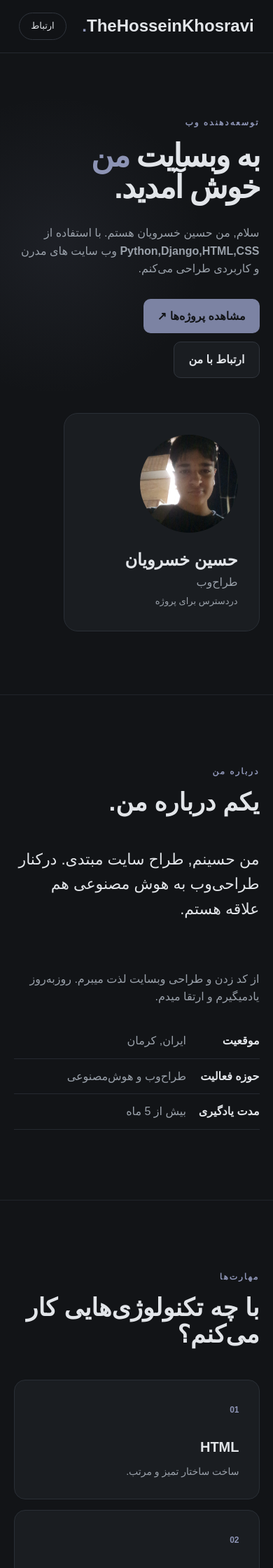
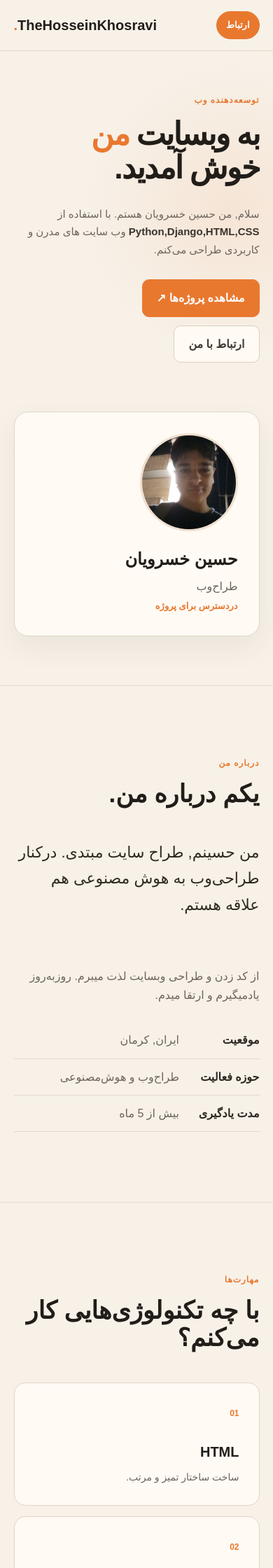
Before and after one commit to Luffysun09/Real-Web-Project, a Django app: page / in a window 390 px wide. Shown: the top 2240 px of the page at 70% size. Run offline with Django 5.2, Linux system fonts and the light colour scheme.

Commit message:
Update Style.css

```diff
--- a/mywebsite/static/css/Style.css
+++ b/mywebsite/static/css/Style.css
@@ -10,9 +10,9 @@ html {
 
 body {
     font-family: Arial, sans-serif;
-    background-color: #121417;
-    color: #E2E5E9;
-    line-height: 1.6;
+    background-color: #f7f1e8;
+    color: #211d19;
+    line-height: 1.7;
     direction: rtl;
 }
 
@@ -27,15 +27,19 @@ header {
     z-index: 100;
 }
 
+/* =========================
+   NAVBAR
+========================= */
+
 .navbar {
     display: flex;
     justify-content: space-between;
     align-items: center;
     padding: 18px 7%;
 
-    background-color: rgba(18, 20, 23, 0.92);
+    background-color: rgba(247, 241, 232, 0.92);
 
-    border-bottom: 1px solid #252930;
+    border-bottom: 1px solid #e2d7c9;
 
     backdrop-filter: blur(12px);
 }
@@ -43,10 +47,11 @@ header {
 .logo {
     font-size: 24px;
     font-weight: bold;
+    color: #211d19;
 }
 
 .logo span {
-    color: #8D94B5;
+    color: #e9782f;
 }
 
 .nav-links {
@@ -55,29 +60,41 @@ header {
 }
 
 .nav-links a {
-    color: #9AA1AA;
+    color: #6d655d;
     font-size: 14px;
     transition: 0.3s;
 }
 
 .nav-links a:hover {
-    color: #8D94B5;
+    color: #e9782f;
 }
 
 .talk-button {
-    padding: 8px 16px;
-    border: 1px solid #30353D;
+    order: -1;
+
+    padding: 9px 17px;
+
+    background-color: #e9782f;
+    color: #ffffff;
+
+    border: 1px solid #e9782f;
     border-radius: 20px;
+
     font-size: 13px;
+    font-weight: bold;
+
     transition: 0.3s;
 }
 
 .talk-button:hover {
-    background-color: #7C83A3;
-    color: #121417;
+    background-color: #d96620;
+    border-color: #d96620;
+    transform: translateY(-2px);
 }
 
-/* HOME */
+/* =========================
+   HOME
+========================= */
 
 .home {
     min-height: 90vh;
@@ -86,97 +103,139 @@ header {
     display: flex;
     justify-content: space-between;
     align-items: center;
-    gap: 50px;
+
+    gap: 70px;
 
     background:
         radial-gradient(
-            circle at 20% 30%,
-            #7C83A31A,
-            transparent 30%
+            circle at 85% 25%,
+            rgba(233, 120, 47, 0.10),
+            transparent 28%
         );
 }
 
 .home-text {
-    max-width: 700px;
+    width: min(700px, 100%);
+    text-align: right;
 }
 
 .small-title {
-    color: #8D94B5;
+    color: #e9782f;
     font-size: 12px;
     font-weight: bold;
-    letter-spacing: 2px;
+    letter-spacing: 1px;
     margin-bottom: 15px;
 }
 
 .home h1 {
     font-size: clamp(45px, 7vw, 90px);
-    line-height: 1;
-    letter-spacing: -4px;
+    line-height: 1.05;
+    letter-spacing: -3px;
 }
 
 .home h1 span {
-    color: #8D94B5;
+    color: #e9782f;
 }
 
 .description {
-    color: #9AA1AA;
+    color: #6d655d;
     max-width: 620px;
     margin: 30px 0;
     font-size: 16px;
 }
 
+.description b {
+    color: #3b342d;
+}
+
+/* =========================
+   BUTTONS
+========================= */
+
 .buttons {
+    width: 100%;
+
     display: flex;
+    justify-content: flex-start;
+    align-items: center;
+
     gap: 12px;
+
+    direction: rtl;
 }
 
 .button {
-    display: inline-block;
+    display: inline-flex;
+    align-items: center;
+    justify-content: center;
+
     padding: 12px 20px;
+
     border-radius: 10px;
+
     font-weight: bold;
-    border: none;
+
     cursor: pointer;
+
     transition: 0.3s;
 }
 
 .main-button {
-    background-color: #7C83A3;
-    color: #121417;
+    background-color: #e9782f;
+    color: #ffffff;
+
+    border: 1px solid #e9782f;
 }
 
 .main-button:hover {
+    background-color: #d96620;
+    border-color: #d96620;
+
     transform: translateY(-3px);
-    box-shadow: 0 10px 30px #7C83A333;
+
+    box-shadow: 0 10px 30px rgba(233, 120, 47, 0.20);
 }
 
 .second-button {
-    background-color: #1A1D21;
-    border: 1px solid #30353D;
+    background-color: #fffaf4;
+    color: #403931;
+
+    border: 1px solid #ddcfbf;
 }
 
 .second-button:hover {
-    border-color: #7C83A3;
+    border-color: #e9782f;
+    color: #e9782f;
+
+    transform: translateY(-3px);
 }
 
-/* PROFILE */
+/* =========================
+   PROFILE
+========================= */
 
 .profile {
     width: 280px;
+    flex-shrink: 0;
+
     padding: 30px;
 
-    background-color: #1A1D21;
+    background-color: #fffaf4;
 
-    border: 1px solid #2A2F36;
+    border: 1px solid #e2d5c6;
     border-radius: 20px;
 
     text-align: right;
+
+    box-shadow: 0 15px 40px rgba(74, 51, 29, 0.07);
 
     transition: 0.3s;
 }
 
 .profile:hover {
     transform: translateY(-6px);
+
+    box-shadow: 0 20px 45px rgba(74, 51, 29, 0.11);
 }
 
 .profile-picture {
@@ -187,41 +246,56 @@ header {
     overflow: hidden;
 
     margin-bottom: 20px;
+
+    border: 3px solid #f0dfcf;
 }
 
 .profile-picture img {
     width: 100%;
     height: 100%;
+
     object-fit: cover;
 }
 
-.profile h3 {
-    margin-bottom: 5px;
+.profile h2 {
+    margin-bottom: 4px;
 }
 
-.profile p,
-.profile span {
-    color: #9AA1AA;
+.profile p {
+    color: #6d655d;
 }
 
 .profile span {
+    display: inline-block;
+
+    margin-top: 4px;
+
+    color: #e9782f;
+
     font-size: 13px;
+    font-weight: bold;
 }
 
-/* SECTIONS */
+/* =========================
+   SECTIONS
+========================= */
 
 .section {
     padding: 100px 7%;
-    border-top: 1px solid #20242A;
+
+    border-top: 1px solid #e7ddd1;
 }
 
 .section h2 {
     font-size: clamp(35px, 5vw, 60px);
     line-height: 1.1;
+
     margin-bottom: 45px;
 }
 
-/* ABOUT */
+/* =========================
+   ABOUT
+========================= */
 
 .about {
     display: flex;
@@ -230,12 +304,14 @@ header {
 
 .about-main {
     flex: 1;
+
     font-size: 22px;
+    color: #302922;
 }
 
 .about-info {
     flex: 1;
-    color: #9AA1AA;
+    color: #6d655d;
 }
 
 .info {
@@ -244,29 +320,34 @@ header {
 
 .info p {
     padding: 12px 0;
-    border-bottom: 1px solid #252930;
+
+    border-bottom: 1px solid #e2d8cc;
 }
 
 .info strong {
     display: inline-block;
-    width: 100px;
-    color: #E2E5E9;
+    width: 110px;
+
+    color: #2e2822;
 }
 
-/* SKILLS */
+/* =========================
+   SKILLS
+========================= */
 
 .skills {
     display: grid;
     grid-template-columns: repeat(4, 1fr);
+
     gap: 15px;
 }
 
 .skill {
     padding: 28px;
 
-    background-color: #1A1D21;
+    background-color: #fffaf4;
 
-    border: 1px solid #2A2F36;
+    border: 1px solid #e2d5c6;
     border-radius: 16px;
 
     transition: 0.3s;
@@ -274,39 +355,48 @@ header {
 
 .skill:hover {
     transform: translateY(-6px);
-    border-color: #7C83A3;
+
+    border-color: #e9782f;
+
+    box-shadow: 0 15px 35px rgba(74, 51, 29, 0.08);
 }
 
 .skill span {
-    color: #8D94B5;
+    color: #e9782f;
+
     font-size: 12px;
     font-weight: bold;
 }
 
 .skill h3 {
     margin: 25px 0 8px;
+
     font-size: 20px;
 }
 
 .skill p {
-    color: #9AA1AA;
+    color: #6d655d;
+
     font-size: 14px;
 }
 
-/* PROJECTS */
+/* =========================
+   PROJECTS
+========================= */
 
 .projects {
     display: grid;
     grid-template-columns: repeat(3, 1fr);
+
     gap: 15px;
 }
 
 .project {
     overflow: hidden;
 
-    background-color: #1A1D21;
+    background-color: #fffaf4;
 
-    border: 1px solid #2A2F36;
+    border: 1px solid #e2d5c6;
     border-radius: 16px;
 
     transition: 0.3s;
@@ -510,7 +704,19 @@ footer a:hover {
 
     .home {
         flex-direction: column;
-        align-items: flex-start;
+
+        align-items: stretch;
+
+        padding-top: 70px;
+    }
+
+    .home-text {
+        width: 100%;
+    }
+
+    .profile {
+        width: 100%;
+        max-width: 320px;
     }
 
     .about {
@@ -533,14 +739,38 @@ footer a:hover {
         grid-template-columns: repeat(2, 1fr);
     }
 
+    .stats div {
+        border-left: 1px solid #e2d5c6;
+        border-bottom: 1px solid #e2d5c6;
+    }
+
     .stats div:nth-child(2) {
-        border-right: none;
+        border-left: none;
+    }
+
+    .stats div:nth-child(3),
+    .stats div:nth-child(4) {
+        border-bottom: none;
     }
 }
 
-/* MOBILE */
+/* =========================
+   MOBILE
+========================= */
 
 @media (max-width: 550px) {
+
+    .navbar {
+        padding: 16px 5%;
+    }
+
+    .logo {
+        font-size: 20px;
+    }
+
+    .talk-button {
+        padding: 8px 13px;
+    }
 
     .home,
     .section {
@@ -548,13 +778,31 @@ footer a:hover {
         padding-right: 5%;
     }
 
+    .home {
+        padding-top: 60px;
+        padding-bottom: 70px;
+    }
+
     .home h1 {
         letter-spacing: -2px;
     }
 
+    .description {
+        font-size: 15px;
+    }
+
     .buttons {
         flex-direction: column;
+
         align-items: flex-start;
+    }
+
+    .button {
+        width: auto;
+    }
+
+    .profile {
+        max-width: 100%;
     }
 
     .skills,
```
Also changed, not shown: other parts of mywebsite/static/css/Style.css (+153 -44 lines).
